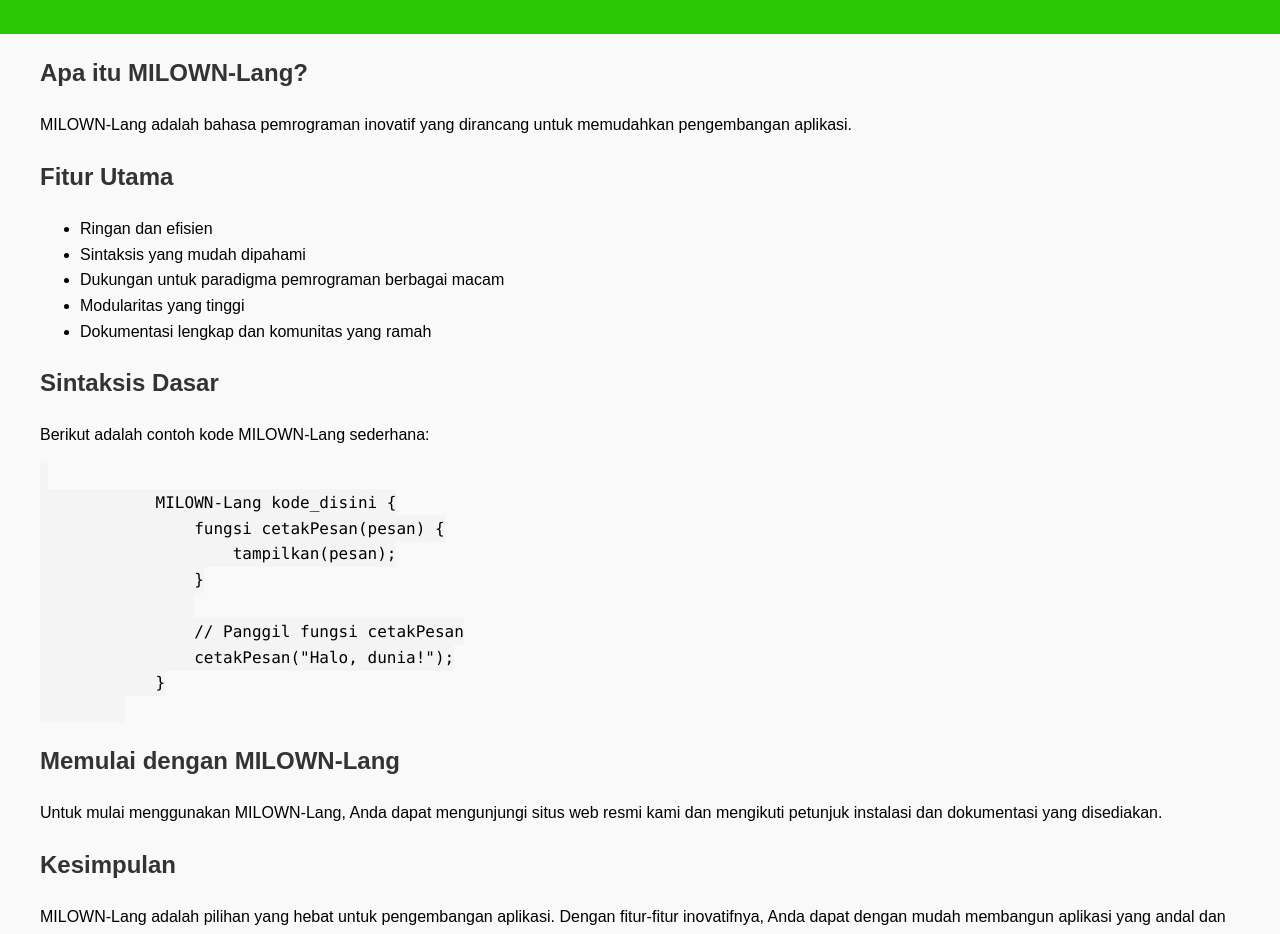
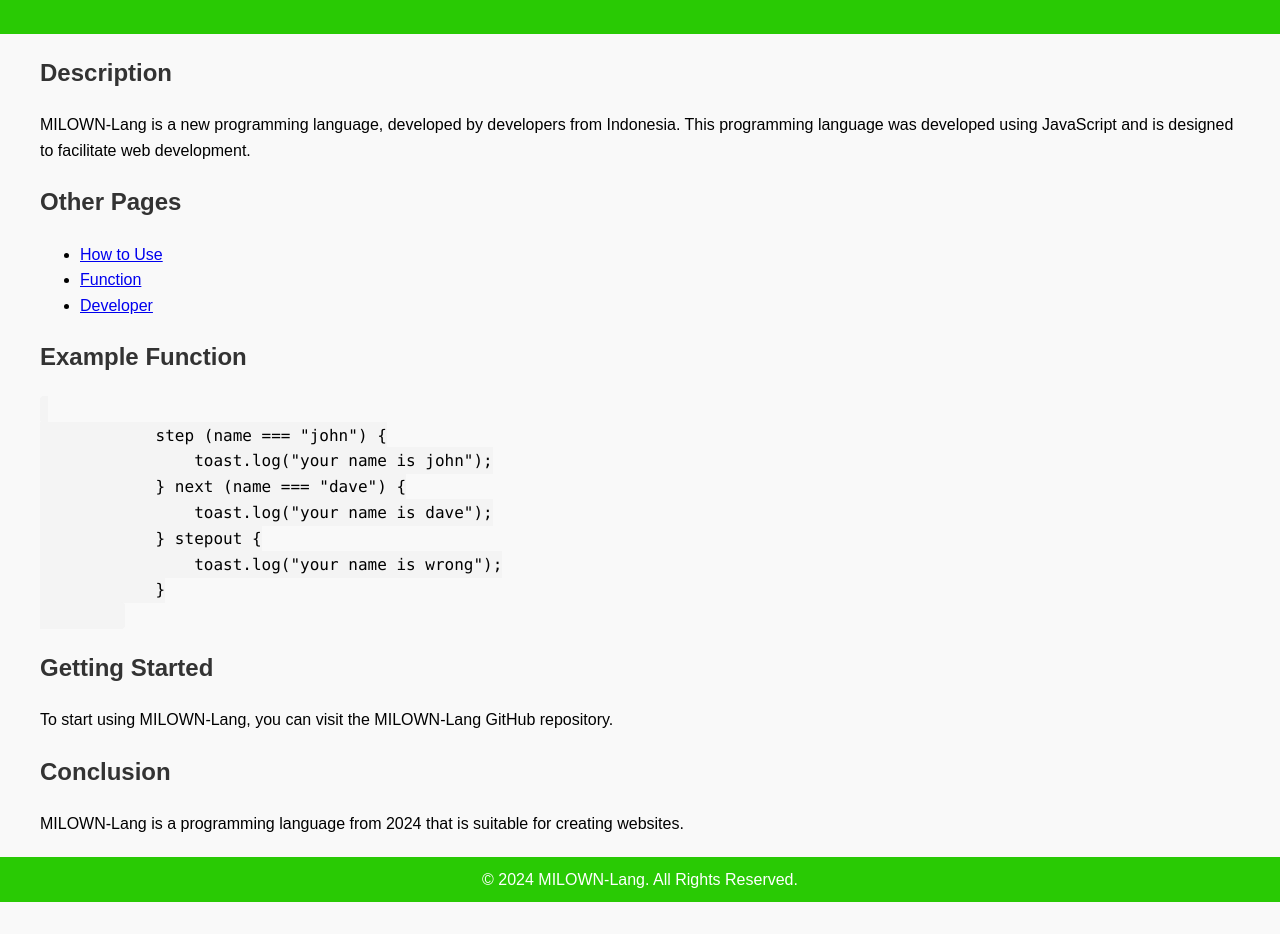
Before and after one commit to claycuy/MILOWN-Lang, a website: page index.html in a window 1280 px wide. Shown: the part 100-1034 px from the top of the page. After the commit the page ends 1002 px from the top, so only its background shows below. Drawn offline with Linux system fonts and the light colour scheme.

Commit message:
Update index.html

```diff
--- a/index.html
+++ b/index.html
@@ -42,44 +42,40 @@
 </head>
 <body>
     <header>
-        <h1>MILOWN-Lang: Bahasa Pemrograman Inovatif</h1>
+        <h1>MILOWN-Lang: Innovative Programming Language</h1>
     </header>
 
     <div class="container">
-        <h2>Apa itu MILOWN-Lang?</h2>
-        <p>MILOWN-Lang adalah bahasa pemrograman inovatif yang dirancang untuk memudahkan pengembangan aplikasi.</p>
+        <h2>Description</h2>
+        <p>MILOWN-Lang is a new programming language, developed by developers from Indonesia. This programming language was developed using JavaScript and is designed to facilitate web development.</p>
 
-        <h2>Fitur Utama</h2>
+        <h2>Other Pages</h2>
         <ul>
-            <li>Ringan dan efisien</li>
-            <li>Sintaksis yang mudah dipahami</li>
-            <li>Dukungan untuk paradigma pemrograman berbagai macam</li>
-            <li>Modularitas yang tinggi</li>
-            <li>Dokumentasi lengkap dan komunitas yang ramah</li>
+            <li><a href="how-to-use.html">How to Use</a></li>
+            <li><a href="function.html">Function</a></li>
+            <li><a href="developer.html">Developer</a></li>
         </ul>
 
-        <h2>Sintaksis Dasar</h2>
-        <p>Berikut adalah contoh kode MILOWN-Lang sederhana:</p>
+        <h2>Example Function</h2>
         <pre><code>
-            MILOWN-Lang kode_disini {
-                fungsi cetakPesan(pesan) {
-                    tampilkan(pesan);
-                }
-
-                // Panggil fungsi cetakPesan
-                cetakPesan("Halo, dunia!");
+            step (name === "john") {
+                toast.log("your name is john");
+            } next (name === "dave") {
+                toast.log("your name is dave");
+            } stepout {
+                toast.log("your name is wrong");
             }
         </code></pre>
 
-        <h2>Memulai dengan MILOWN-Lang</h2>
-        <p>Untuk mulai menggunakan MILOWN-Lang, Anda dapat mengunjungi situs web resmi kami dan mengikuti petunjuk instalasi dan dokumentasi yang disediakan.</p>
+        <h2>Getting Started</h2>
+        <p>To start using MILOWN-Lang, you can visit the MILOWN-Lang GitHub repository.</p>
 
-        <h2>Kesimpulan</h2>
-        <p>MILOWN-Lang adalah pilihan yang hebat untuk pengembangan aplikasi. Dengan fitur-fitur inovatifnya, Anda dapat dengan mudah membangun aplikasi yang andal dan efisien.</p>
+        <h2>Conclusion</h2>
+        <p>MILOWN-Lang is a programming language from 2024 that is suitable for creating websites.</p>
     </div>
 
     <footer>
-        &copy; 2024 MILOWN-Lang. Hak Cipta Dilindungi Undang-Undang.
+        &copy; 2024 MILOWN-Lang. All Rights Reserved.
     </footer>
 </body>
 </html>
```
